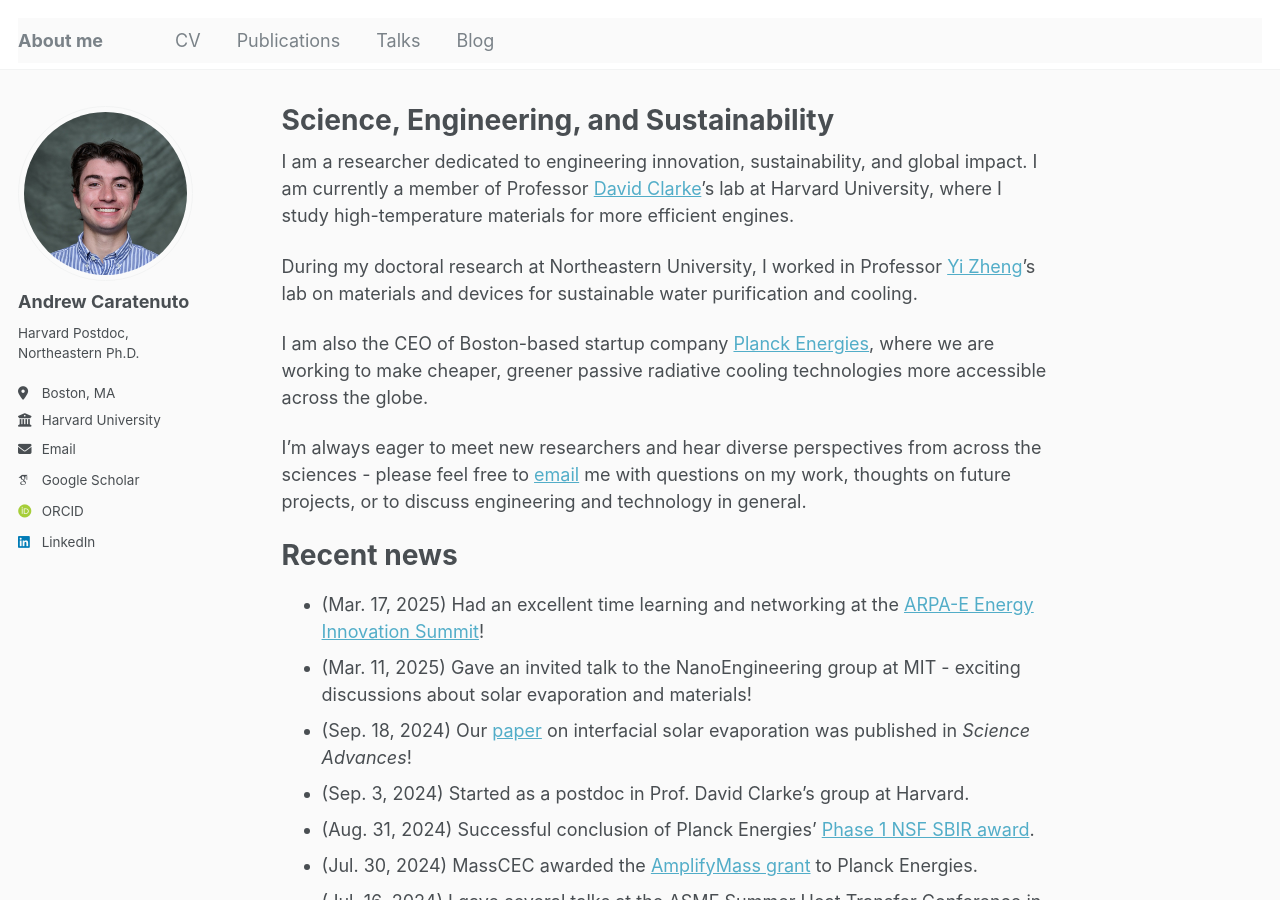
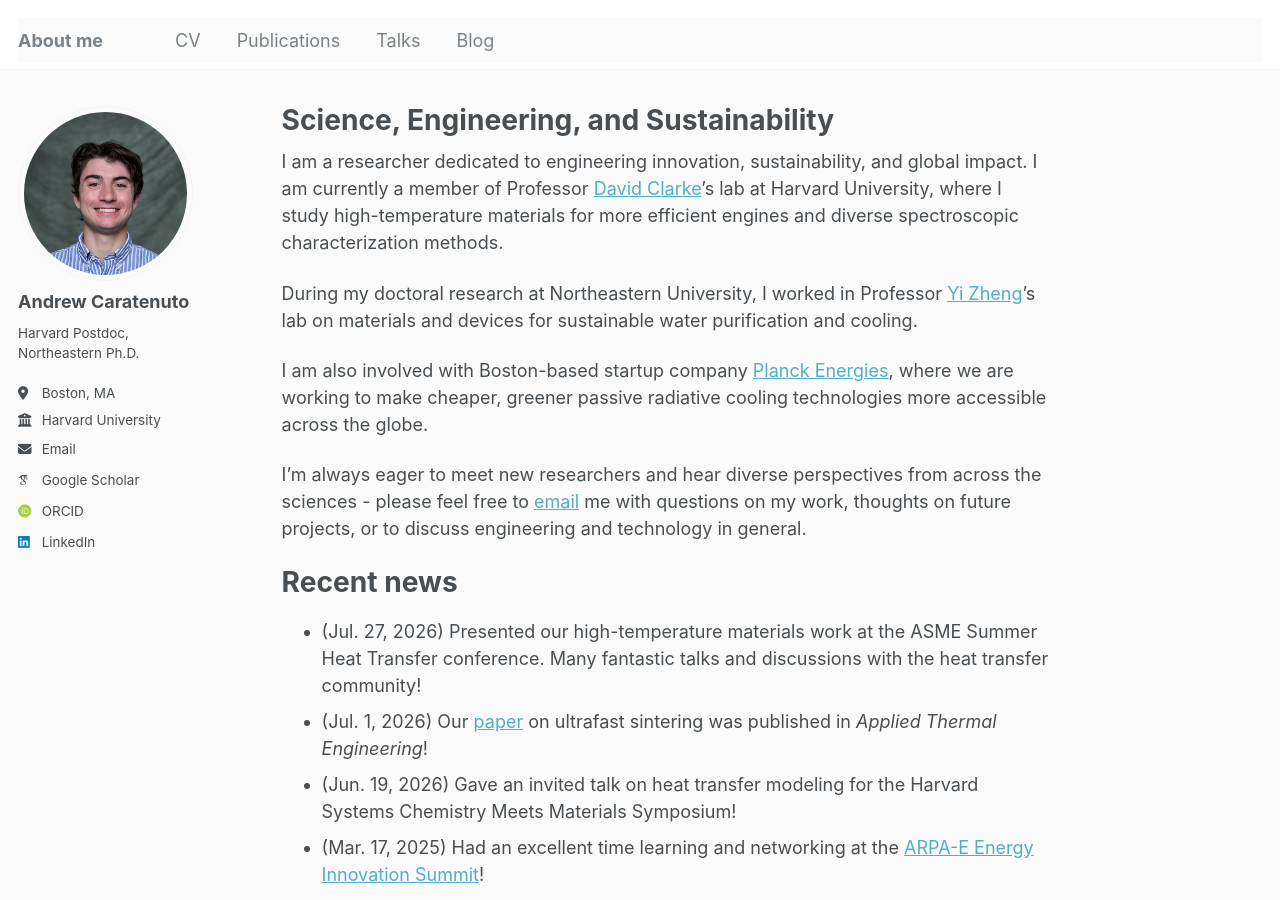
Before and after one commit to andrewcaratenuto/andrewcaratenuto.github.io, a Jekyll site: the page built from _pages/about.md, in a window 1280 px wide and 900 px high. Built offline with Jekyll 4.4.1, drawn with Linux system fonts in a browser that asks for light colours; some web fonts are replaced.

Commit message:
Update about.md

```diff
--- a/_pages/about.md
+++ b/_pages/about.md
@@ -7,15 +7,18 @@ redirect_from:
   - /about.html
 ---
 
-I am a researcher dedicated to engineering innovation, sustainability, and global impact. I am currently a member of Professor [David Clarke](https://clarke.seas.harvard.edu)'s lab at Harvard University, where I study high-temperature materials for more efficient engines.
+I am a researcher dedicated to engineering innovation, sustainability, and global impact. I am currently a member of Professor [David Clarke](https://clarke.seas.harvard.edu)'s lab at Harvard University, where I study high-temperature materials for more efficient engines and diverse spectroscopic characterization methods.
 
 During my doctoral research at Northeastern University, I worked in Professor [Yi Zheng](https://nanoenergy.sites.northeastern.edu)'s lab on materials and devices for sustainable water purification and cooling.
 
-I am also the CEO of Boston-based startup company [Planck Energies](https://www.planckenergies.com), where we are working to make cheaper, greener passive radiative cooling technologies more accessible across the globe.
+I am also involved with Boston-based startup company [Planck Energies](https://www.planckenergies.com), where we are working to make cheaper, greener passive radiative cooling technologies more accessible across the globe.
 
-I'm always eager to meet new researchers and hear diverse perspectives from across the sciences - please feel free to [email](mailto:andrew.caratenuto@gmail.com) me with questions on my work, thoughts on future projects, or to discuss engineering and technology in general.
+I'm always eager to meet new researchers and hear diverse perspectives from across the sciences - please feel free to [email](mailto:acaratenuto@seas.harvard.edu) me with questions on my work, thoughts on future projects, or to discuss engineering and technology in general.
 
 # Recent news
+- (Jul. 27, 2026) Presented our high-temperature materials work at the ASME Summer Heat Transfer conference. Many fantastic talks and discussions with the heat transfer community!
+- (Jul. 1, 2026) Our [paper](https://www.sciencedirect.com/science/article/pii/S1359431126017114) on ultrafast sintering was published in *Applied Thermal Engineering*!
+- (Jun. 19, 2026) Gave an invited talk on heat transfer modeling for the Harvard Systems Chemistry Meets Materials Symposium!
 - (Mar. 17, 2025) Had an excellent time learning and networking at the [ARPA-E Energy Innovation Summit](https://www.arpae-summit.com/)!
 - (Mar. 11, 2025) Gave an invited talk to the NanoEngineering group at MIT - exciting discussions about solar evaporation and materials!
 - (Sep. 18, 2024) Our [paper](https://www.science.org/doi/full/10.1126/sciadv.adn6368) on interfacial solar evaporation was published in *Science Advances*!
```
